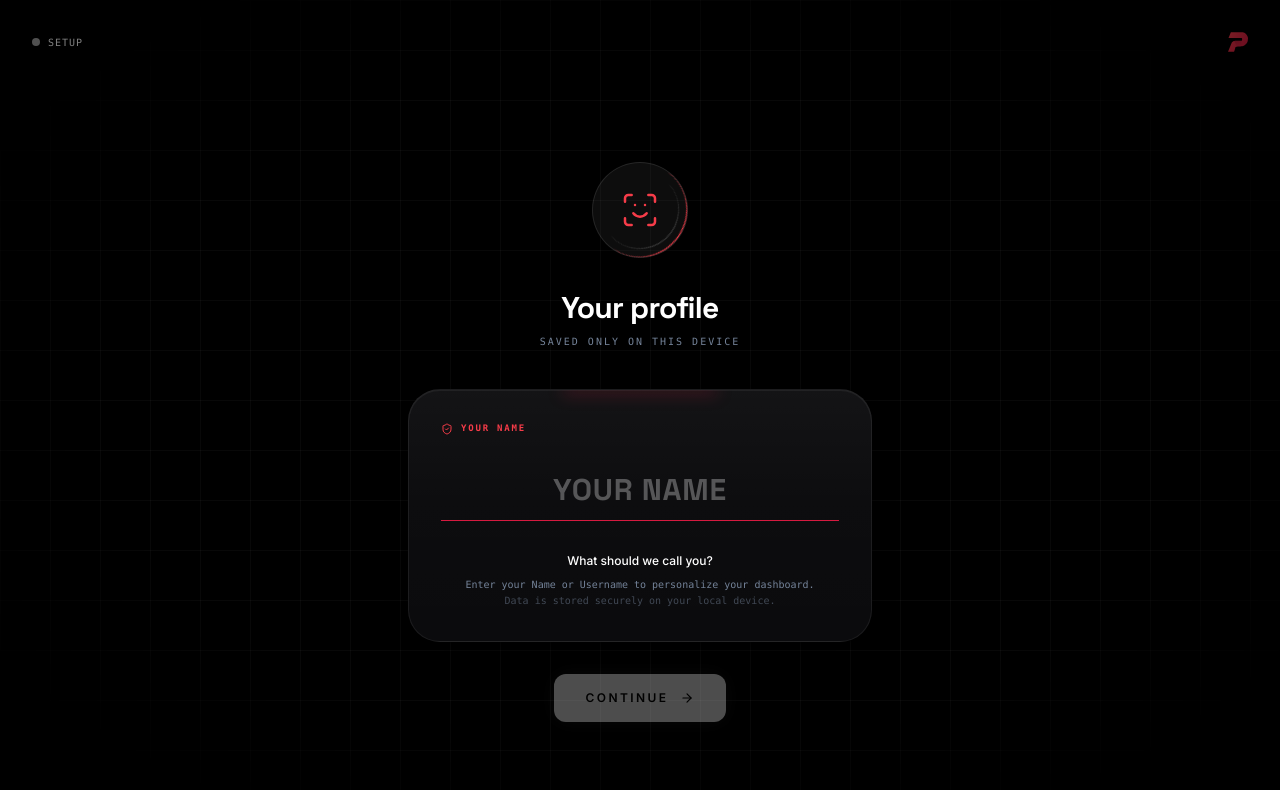
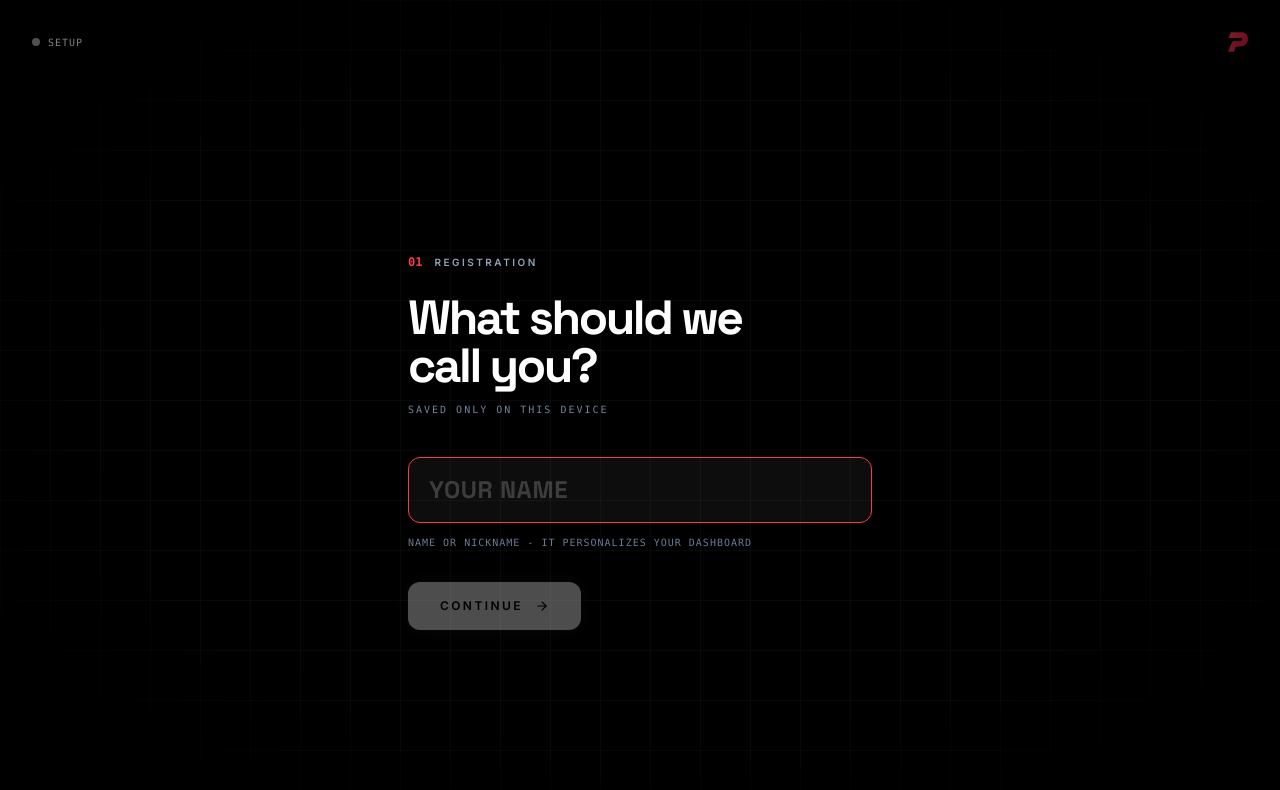
Before and after one commit to manav4u/PrepTracker, a React (Vite) app: page /onboarding in a window 1280 px wide. Shown: the top 790 px of the page. Built offline with nearby package versions, Linux system fonts and the light colour scheme; a web font is replaced by a local one.

Commit message:
Onboarding: recompose as numbered registration sheet (ledger choice rows, boxed name input)

```diff
--- a/pages/Onboarding.tsx
+++ b/pages/Onboarding.tsx
@@ -1,6 +1,6 @@
 
 import React, { useState, useEffect } from 'react';
-import { ArrowRight, Zap, Cpu, CheckCircle2, ScanFace, ShieldCheck, HardDrive } from 'lucide-react';
+import { ArrowRight, Zap, Cpu } from 'lucide-react';
 import LogoMark from '../components/LogoMark';
 import { Profile } from '../types';
 import { useData } from '../context/DataContext';
@@ -9,43 +9,30 @@ interface OnboardingProps {}
 
 // --- MICRO COMPONENTS ---
 
-const BinaryChoice = ({ titleA, codeA, titleB, codeB, selected, onSelect, label }: any) => (
-  <div className="space-y-4">
-    <div className="flex items-center gap-4">
-        <div className="h-px bg-white/10 flex-1"></div>
-        <span className="text-[9px] font-mono text-slate-500 uppercase tracking-widest">{label}</span>
-        <div className="h-px bg-white/10 flex-1"></div>
+const ChoiceRow = ({ index, label, titleA, codeA, titleB, codeB, selected, onSelect }: any) => (
+  <div className="py-6 border-b border-white/5">
+    <div className="flex items-baseline gap-3 mb-4">
+      <span className="text-xs font-mono font-bold text-[#F63C49]">{index}</span>
+      <span className="text-[10px] font-bold uppercase tracking-[0.25em] text-slate-400">{label}</span>
     </div>
-    <div className="grid grid-cols-2 gap-4">
+    <div className="grid grid-cols-1 sm:grid-cols-2 gap-3">
+      {([['A', codeA, titleA], ['B', codeB, titleB]] as const).map(([v, code, title]) => (
         <button
-        onClick={() => onSelect('A')}
-        className={`group relative p-6 border rounded-2xl text-left transition-all duration-500 overflow-hidden ${
-            selected === 'A'
-            ? 'bg-white text-black border-white shadow-[0_0_30px_rgba(255,255,255,0.2)]'
-            : 'bg-black border-white/10 text-slate-500 hover:border-white/30 hover:text-white'
+          key={v}
+          onClick={() => onSelect(v)}
+          className={`flex items-center gap-3 p-4 rounded-xl border text-left transition-all duration-300 ${
+            selected === v
+              ? 'border-[#F63C49] bg-[#F63C49]/10 shadow-[0_0_24px_-8px_rgba(246,60,73,0.5)]'
+              : 'border-white/10 hover:border-white/25 bg-white/[0.02]'
           }`}
         >
-        <div className="relative z-10">
-            <span className={`text-[9px] font-bold uppercase tracking-widest block mb-2 ${selected === 'A' ? 'text-black/50' : 'text-slate-600'}`}>{codeA}</span>
-            <span className="text-lg font-bold font-display leading-none">{titleA}</span>
-        </div>
-        {selected === 'A' && <div className="absolute inset-0 bg-gradient-to-br from-white via-slate-200 to-slate-400 opacity-100 z-0"></div>}
+          <span className={`w-4 h-4 rounded-full border-2 shrink-0 transition-colors ${selected === v ? 'border-[#F63C49] bg-[#F63C49]' : 'border-white/25'}`}></span>
+          <span className="min-w-0">
+            <span className="block text-[9px] font-mono text-slate-500 mb-0.5">{code}</span>
+            <span className={`block text-sm font-bold truncate ${selected === v ? 'text-white' : 'text-slate-300'}`}>{title}</span>
+          </span>
         </button>
-
-      <button
-        onClick={() => onSelect('B')}
-        className={`group relative p-6 border rounded-2xl text-left transition-all duration-500 overflow-hidden ${
-            selected === 'B'
-            ? 'bg-white text-black border-white shadow-[0_0_30px_rgba(255,255,255,0.2)]'
-            : 'bg-black border-white/10 text-slate-500 hover:border-white/30 hover:text-white'
-        }`}
-      >
-         <div className="relative z-10">
-            <span className={`text-[9px] font-bold uppercase tracking-widest block mb-2 ${selected === 'B' ? 'text-black/50' : 'text-slate-600'}`}>{codeB}</span>
-            <span className="text-lg font-bold font-display leading-none">{titleB}</span>
-         </div>
-         {selected === 'B' && <div className="absolute inset-0 bg-gradient-to-br from-white via-slate-200 to-slate-400 opacity-100 z-0"></div>}
-      </button>
+      ))}
     </div>
   </div>
 );
@@ -178,125 +165,91 @@ const Onboarding: React.FC<OnboardingProps> = () => {
         <main className="flex-1 flex flex-col items-center justify-center p-6 max-w-lg mx-auto w-full">
 
             {stage === 'identity' && (
-                <div className="w-full animate-in fade-in zoom-in-95 duration-700 slide-in-from-bottom-8">
+                <div className="w-full animate-in fade-in slide-in-from-bottom-8 duration-700">
 
-                    {/* Visual Icon */}
-                    <div className="text-center mb-10">
-                        <div className="w-24 h-24 bg-white/5 rounded-full mx-auto flex items-center justify-center border border-white/10 relative mb-8">
-                           <ScanFace size={40} className="text-[#F63C49] relative z-10" strokeWidth={1.5} />
-                           {/* Decorative Spinners */}
-                           <div className="absolute inset-0 border-t border-[#F63C49] rounded-full animate-spin"></div>
-                           <div className="absolute inset-2 border-b border-white/20 rounded-full animate-[spin_3s_linear_infinite_reverse]"></div>
+                    <div className="mb-10">
+                        <div className="flex items-baseline gap-3 mb-6">
+                            <span className="text-xs font-mono font-bold text-[#F63C49]">01</span>
+                            <span className="text-[10px] font-bold uppercase tracking-[0.25em] text-slate-400">Registration</span>
                         </div>
-                        <h1 className="text-3xl font-display font-bold text-white mb-2 tracking-tight">Your profile</h1>
+                        <h1 className="text-4xl lg:text-5xl font-display font-bold text-white tracking-tighter mb-3">What should we<br/>call you?</h1>
                         <p className="text-slate-500 font-mono text-[10px] uppercase tracking-[0.2em]">Saved only on this device</p>
                     </div>
 
-                    {/* Input Container */}
-                    <div className="surface-1 p-8 rounded-[2rem] relative overflow-hidden group">
-                        {/* Top Accent */}
-                        <div className="absolute top-0 left-1/2 -translate-x-1/2 w-1/3 h-[2px] bg-[#D61A40] blur-[8px]"></div>
-
-                        <label className="flex items-center gap-2 text-[9px] font-mono text-[#F63C49] mb-6 uppercase tracking-[0.2em] font-bold">
-                           <ShieldCheck size={12} /> Your name
-                        </label>
-
-                        <div className="relative mb-8">
+                    <div className="mb-8">
                         <input
                             type="text"
                             value={name}
                             onChange={(e) => setName(e.target.value)}
                             placeholder="YOUR NAME"
-                               className="w-full bg-transparent border-b border-white/10 py-3 text-2xl lg:text-3xl font-display font-bold text-center text-white focus:border-[#F63C49] focus:outline-none transition-all placeholder:text-white/30 uppercase tracking-wide"
+                            className="w-full bg-white/[0.03] border border-white/10 rounded-xl px-5 py-4 text-xl lg:text-2xl font-display font-bold text-white focus:border-[#F63C49] focus:outline-none focus:bg-white/[0.05] transition-all placeholder:text-white/20 uppercase tracking-wide"
                             autoFocus
                         />
-                           <div className="absolute bottom-0 left-0 w-full h-[1px] bg-[#D61A40] scale-x-0 group-focus-within:scale-x-100 transition-transform duration-500"></div>
+                        <p className="mt-3 text-[10px] text-slate-600 font-mono uppercase tracking-widest">Name or nickname - it personalizes your dashboard</p>
                     </div>
 
-                        <div className="text-center space-y-2">
-                             <p className="text-xs text-white font-medium">What should we call you?</p>
-                             <p className="text-[10px] text-slate-500 leading-relaxed font-mono">
-                                Enter your Name or Username to personalize your dashboard.<br/>
-                                <span className="opacity-50">Data is stored securely on your local device.</span>
-                             </p>
-                        </div>
-                    </div>
-
-                    {/* Action */}
-                    <div className="mt-8 flex justify-center">
                     <button
                         onClick={() => name.length > 0 && setStage('matrix')}
                         disabled={name.length === 0}
-                            className="group flex items-center gap-3 px-8 py-4 bg-white text-black rounded-xl text-xs font-bold uppercase tracking-[0.2em] disabled:opacity-30 disabled:cursor-not-allowed transition-all hover:bg-slate-200 hover:scale-105 shadow-[0_0_20px_rgba(255,255,255,0.1)]"
+                        className="group flex items-center gap-3 px-8 py-4 bg-white text-black rounded-xl text-xs font-bold uppercase tracking-[0.2em] disabled:opacity-30 disabled:cursor-not-allowed transition-all hover:bg-slate-200 shadow-[0_0_20px_rgba(255,255,255,0.1)]"
                     >
                         Continue <ArrowRight size={14} className="group-hover:translate-x-1 transition-transform" />
                     </button>
                 </div>
-                </div>
             )}
 
             {stage === 'matrix' && (
-                <div className="w-full animate-in fade-in zoom-in-95 duration-500 slide-in-from-right-8 pb-10">
-                     <div className="mb-10 text-center lg:text-left">
-                        <span className="inline-block px-3 py-1 rounded-full border border-[#F63C49]/30 bg-[#F63C49]/10 text-[#F63C49] text-[10px] font-bold uppercase tracking-widest mb-4">
-                            Your subjects - SPPU 2024 pattern
-                        </span>
-                        <h2 className="text-4xl font-display font-bold mb-2">Select Your Subjects</h2>
-                        <p className="text-slate-500 text-sm">Customize your dashboard for the current semester.</p>
+                <div className="w-full animate-in fade-in slide-in-from-right-8 duration-500 pb-10">
+                     <div className="mb-8">
+                        <div className="flex items-baseline gap-3 mb-6">
+                            <span className="text-xs font-mono font-bold text-[#F63C49]">02</span>
+                            <span className="text-[10px] font-bold uppercase tracking-[0.25em] text-slate-400">Semester setup</span>
+                        </div>
+                        <h2 className="text-4xl font-display font-bold mb-2 tracking-tighter">Pick your five subjects</h2>
+                        <p className="text-slate-500 text-sm">One from each row. You can change them later in Settings.</p>
                      </div>
 
-                     <div className="space-y-8 mb-12">
-                        {/* Mathematics Choice */}
-                        <BinaryChoice
-                            label="Mathematics Module"
+                     <div className="border-t border-white/10 mb-10">
+                        <ChoiceRow
+                            index="A1" label="Mathematics"
                             titleA="Engineering Maths-I" codeA="BSC-101"
                             titleB="Engineering Maths-II" codeB="BSC-151"
                             selected={choices.maths === 'm1' ? 'A' : 'B'}
                             onSelect={(v: string) => setChoices({...choices, maths: v === 'A' ? 'm1' : 'm2'})}
                         />
-
-                        {/* Programming Choice */}
-                        <BinaryChoice
-                            label="Programming Module"
+                        <ChoiceRow
+                            index="A2" label="Programming"
                             titleA="FPL (C Programming)" codeA="ESC-105"
                             titleB="PPS (Python)" codeB="PCC-151"
                             selected={choices.programming === 'fpl' ? 'A' : 'B'}
                             onSelect={(v: string) => setChoices({...choices, programming: v === 'A' ? 'fpl' : 'pps'})}
                         />
-
-                        {/* Science Choice */}
-                        <BinaryChoice
-                            label="Applied Science Module"
+                        <ChoiceRow
+                            index="A3" label="Applied Science"
                             titleA="Engineering Physics" codeA="BSC-102"
                             titleB="Engineering Chemistry" codeB="BSC-103"
                             selected={choices.science === 'phy' ? 'A' : 'B'}
                             onSelect={(v: string) => setChoices({...choices, science: v === 'A' ? 'phy' : 'chem'})}
                         />
-
-                        {/* Circuit Choice */}
-                        <BinaryChoice
-                            label="Circuit Theory Module"
+                        <ChoiceRow
+                            index="A4" label="Circuit Theory"
                             titleA="Basic Electronics" codeA="ESC-101"
                             titleB="Basic Electrical" codeB="ESC-102"
                             selected={choices.circuit === 'elect' ? 'A' : 'B'}
                             onSelect={(v: string) => setChoices({...choices, circuit: v === 'A' ? 'elect' : 'elec'})}
                         />
-
-                        {/* Core Choice */}
-                        <BinaryChoice
-                            label="Core Engineering Module"
+                        <ChoiceRow
+                            index="A5" label="Core Engineering"
                             titleA="Engg. Graphics" codeA="ESC-103"
                             titleB="Engg. Mechanics" codeB="ESC-104"
                             selected={choices.core === 'graph' ? 'A' : 'B'}
                             onSelect={(v: string) => setChoices({...choices, core: v === 'A' ? 'graph' : 'mech'})}
                         />
-
                      </div>
 
-                     <p className="text-center text-[10px] font-mono text-slate-500 uppercase tracking-widest mb-4">5 subjects - you can change them later in Settings</p>
                      <button
                         onClick={handleFinish}
-                        className="w-full py-6 bg-[#D61A40] text-white font-bold uppercase tracking-[0.2em] rounded-xl hover:bg-[#B3123B] transition-all shadow-[0_0_40px_-10px_#F63C49] hover:shadow-[0_0_60px_-10px_#F63C49] flex items-center justify-center gap-3 group"
+                        className="w-full py-5 bg-[#D61A40] text-white font-bold uppercase tracking-[0.2em] rounded-xl hover:bg-[#B3123B] transition-all shadow-[0_0_40px_-10px_#F63C49] hover:shadow-[0_0_60px_-10px_#F63C49] flex items-center justify-center gap-3 group"
                      >
                         <Zap size={18} className="fill-white" />
                         Start PrepTracker
```
Lines whose indentation alone changed are shown as unchanged.
